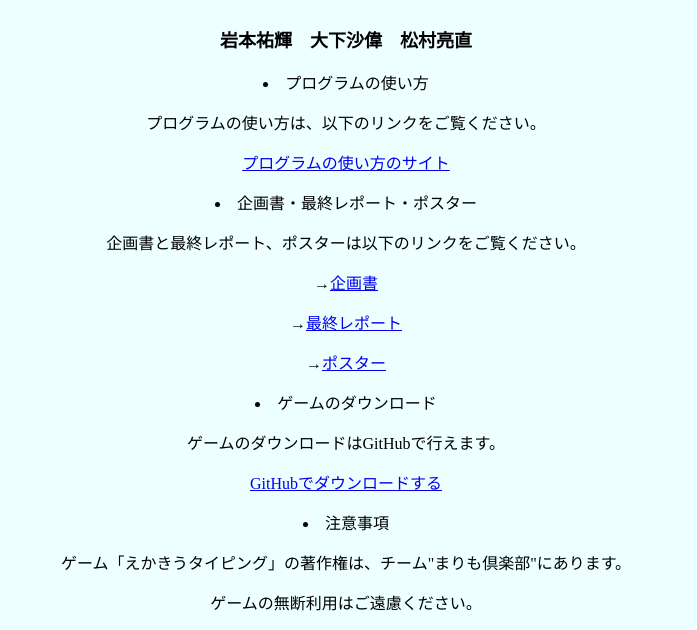
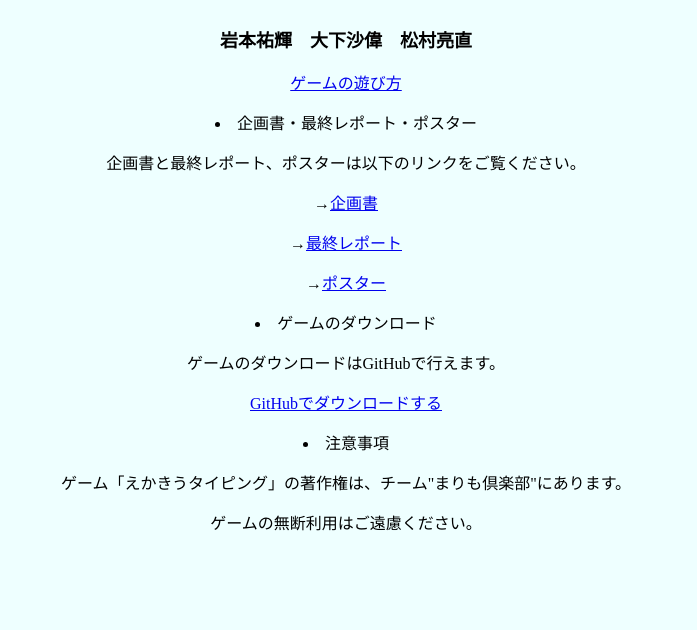
Before and after one commit to 5418048yukiiwamoto/5418048yukiiwamoto.github.io, a plain HTML site: page index.html in a window 1280 px wide. Shown: the part 234-864 px from the top of the page, without its empty margins (294-991 px from the left). After the commit the page ends 800 px from the top, so only its background shows below. Drawn offline with Linux system fonts and the light colour scheme.

Commit message:
Update index.html

```diff
--- a/index.html
+++ b/index.html
@@ -19,12 +19,7 @@
       <font size="4">
         <p><strong>岩本祐輝　大下沙偉　松村亮直</strong></p>
       </font>
-
-<li id="menu3">プログラムの使い方</li>
-<div class="menu-box" id="menu5-box">
-  <p>プログラムの使い方は、以下のリンクをご覧ください。</p>
-  <p><a href="./howtoplay.html">プログラムの使い方のサイト</a></p>
-</div>
+      <p><a href="./howtoplay.html">ゲームの遊び方</a></p>
 <li id="menu4">企画書・最終レポート・ポスター</li>
 <div class="menu-box" id="menu4-box">
   <p>企画書と最終レポート、ポスターは以下のリンクをご覧ください。</p>
```
